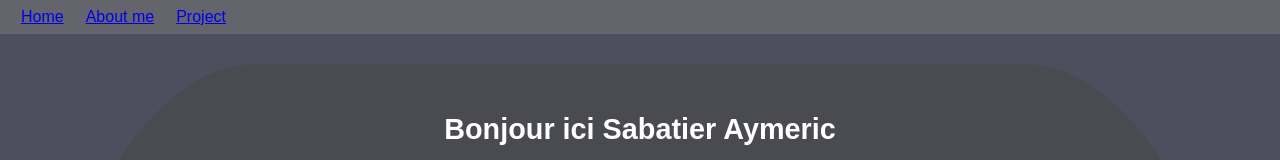
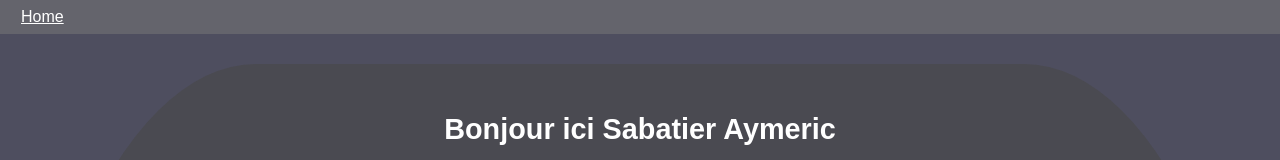
Before and after one commit to Aymdr404/Aymdr404.github.io, a React (Create React App) app: page / in a window 1280 px wide. Shown: the top 160 px of the page. Built offline with nearby package versions, Linux system fonts and the light colour scheme.

Commit message:
[ADD] Correction navbar

```diff
--- a/src/components/navbar/navbar.tsx
+++ b/src/components/navbar/navbar.tsx
@@ -7,13 +7,7 @@ const Navbar: React.FC = () => {
         <ul className="navbarList">
             <div className="navbarLink">
                 <li>
-                    <a href="/">Home</a>
-                </li>
-                <li>
-                    <a href="/About-me">About me</a>
-                </li>
-                <li>
-                    <a href="/About-me">Project</a>
+                    <a href="">Home</a>
                 </li>
             </div>
         </ul>
--- a/src/page/home/home.tsx
+++ b/src/page/home/home.tsx
@@ -3,7 +3,6 @@ import './home.css'
 import Navbar from "../../components/navbar/navbar.tsx";
 import Acceuil from "../accueil/accueil.tsx";
 import { Route, Routes } from "react-router-dom";
-import AboutMe from "../aboutMe/aboutMe.tsx";
 import LinkMe from "../../components/linkMe/linkMe.tsx";
 
 const Home: React.FC = () => {
@@ -14,7 +13,6 @@ const Home: React.FC = () => {
         <div className="route-content">
           <Routes >
             <Route path="/" element={<Acceuil />} />
-            <Route path="/About-me" element={<AboutMe />} />
           </Routes>
         </div>
       </header>
```
